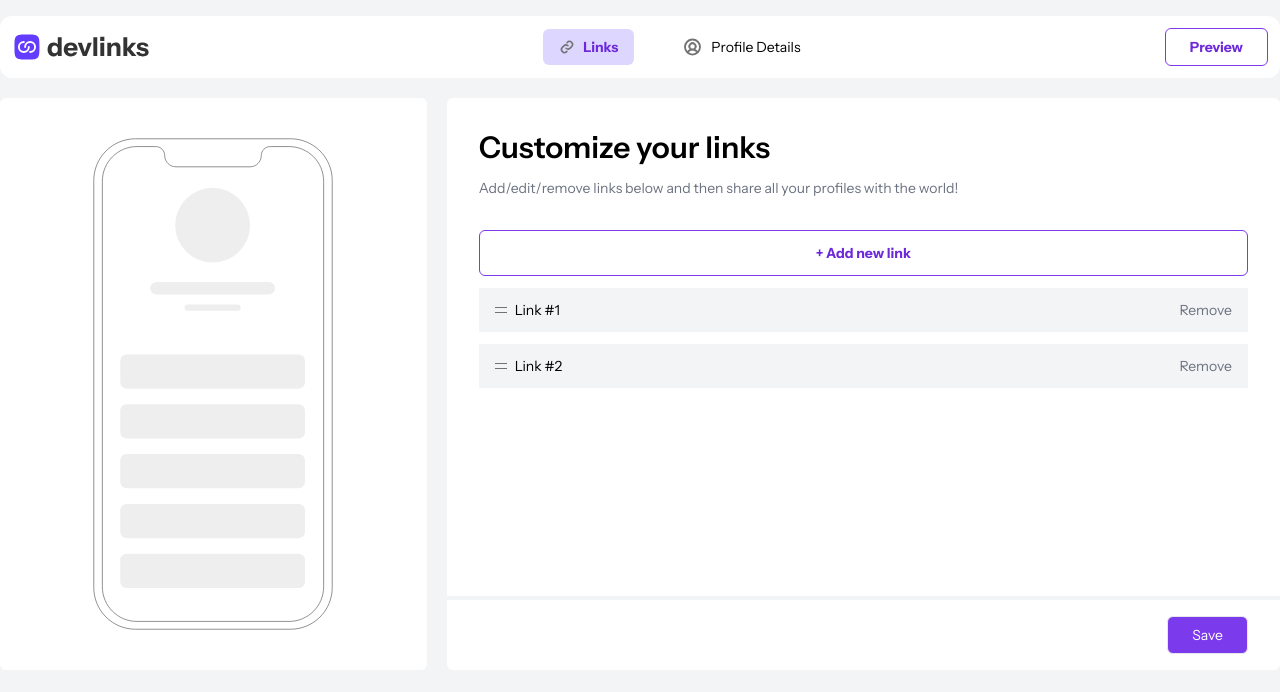
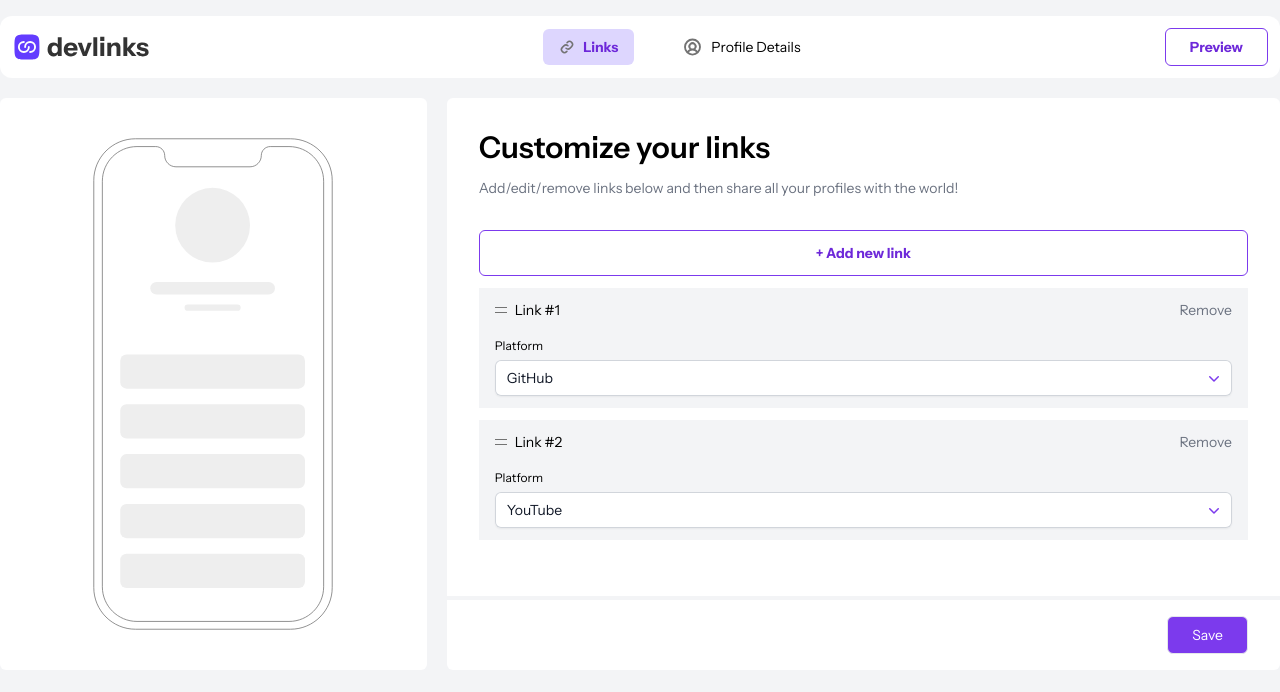
Before and after one commit to focuscw0w/linking-app, a Vue app: page / in a window 1280 px wide. Shown: the top 692 px of the page. Built offline with nearby package versions, Linux system fonts and the light colour scheme.

Commit message:
new dropdown

```diff
--- a/package.json
+++ b/package.json
@@ -9,6 +9,8 @@
     "preview": "vite preview"
   },
   "dependencies": {
+    "@headlessui/vue": "^1.7.16",
+    "@heroicons/vue": "^2.0.18",
     "pinia": "^2.1.6",
     "vue": "^3.3.4"
   },
--- /dev/null
+++ b/src/components/ToggleDisplay/Links/DropDown.vue
@@ -0,0 +1,43 @@
+<template>
+  <Menu as="div" class="relative inline-block text-left w-full mt-3">
+    <div>
+      <label class="text-xs">Platform</label>
+      <MenuButton
+          class="flex w-full justify-between gap-x-1.5 rounded-md bg-white px-3 py-2 mt-1 text-sm font-semi-bold text-gray-900 shadow-sm ring-1 ring-inset ring-gray-300 hover:bg-gray-50">
+        {{ props.placeholder }}
+        <ChevronDownIcon class="-mr-1 h-5 w-5 text-violet-600" aria-hidden="true"/>
+      </MenuButton>
+    </div>
+
+    <transition enter-active-class="transition ease-out duration-100" enter-from-class="transform opacity-0 scale-95"
+                enter-to-class="transform opacity-100 scale-100" leave-active-class="transition ease-in duration-75"
+                leave-from-class="transform opacity-100 scale-100" leave-to-class="transform opacity-0 scale-95">
+      <MenuItems
+          class="absolute right-0 z-10 mt-2 w-56 origin-top-right rounded-md bg-white shadow-lg ring-1 ring-black ring-opacity-5 focus:outline-none">
+        <div class="py-1">
+          <MenuItem v-for="(item, index) in menuItems" :key="index" v-slot="{ active }">
+            <a href="#" @click="userLinksStore.selectMenuItem(item, props.id)"
+               :class="[active ? 'bg-gray-100 text-gray-900' : 'text-gray-700', 'block px-4 py-2 text-sm']">
+              {{ item.text }}
+            </a>
+          </MenuItem>
+        </div>
+      </MenuItems>
+    </transition>
+  </Menu>
+</template>
+
+<script setup>
+import {Menu, MenuButton, MenuItem, MenuItems} from "@headlessui/vue";
+import {ChevronDownIcon} from "@heroicons/vue/20/solid/index.js";
+import {useUserLinksStore} from "../../../store/userLinks.js";
+
+const props = defineProps(["placeholder", "id"]);
+const userLinksStore = useUserLinksStore();
+
+const menuItems = [
+  {text: "GitHub"},
+  {text: "Linkedin"},
+  {text: "Youtube"},
+];
+</script>
--- a/src/components/ToggleDisplay/Links/Link.vue
+++ b/src/components/ToggleDisplay/Links/Link.vue
@@ -5,14 +5,16 @@
         <img src="@/assets/icons/icon-drag-and-drop.svg" alt="drag and drop">
         <p class="text-sm">Link #{{ props.order }}</p>
       </div>
-      <p class="page-description cursor-pointer" @click="userLinksStore.removeUserLink(props.id)">Remove</p>
+      <p class="page-description cursor-pointer hover:text-gray-400" @click="userLinksStore.removeUserLink(props.id)">Remove</p>
     </div>
+    <DropDown :placeholder="props.placeholder" :id="props.id" />
   </div>
 </template>
 
 <script setup>
 import {useUserLinksStore} from "../../../store/userLinks.js";
+import DropDown from "./DropDown.vue";
 
-const props = defineProps(["order", "id"]);
+const props = defineProps(["order", "id", "placeholder",]);
 const userLinksStore = useUserLinksStore();
 </script>
--- a/src/components/ToggleDisplay/Links/Links.vue
+++ b/src/components/ToggleDisplay/Links/Links.vue
@@ -7,7 +7,7 @@
         <p class="page-description">Add/edit/remove links below and then share all your profiles with the world!</p>
         <button class="button-bordered mt-8 w-full">+ Add new link</button>
         <div class="flex flex-col gap-1 mt-3">
-          <Link v-for="Link in userLinksStore.userLinks" :key="Link.id" :order="Link.order"
+          <Link v-for="Link in userLinksStore.userLinks" :key="Link.id" :order="Link.order" :placeholder="Link.platform"
                 :id="Link.id"/>
         </div>
       </div>
--- a/src/store/toggleDisplay.js
+++ b/src/store/toggleDisplay.js
@@ -18,7 +18,7 @@ export const useToggleDisplayStore = defineStore('toggleDisplay', () => {
         }
     ];
 
-    // ACTION
+    // ACTIONS
     const toggleDisplay = (componentName) => {
         currentComponent.value = componentName;
     };
--- a/src/store/userLinks.js
+++ b/src/store/userLinks.js
@@ -1,5 +1,5 @@
-import {defineStore} from 'pinia'
-import {ref, shallowRef} from "vue";
+import {defineStore} from 'pinia';
+import {ref} from "vue";
 
 export const useUserLinksStore = defineStore('userLinkStore', () => {
     // STORE
@@ -23,5 +23,9 @@ export const useUserLinksStore = defineStore('userLinkStore', () => {
         userLinks.value = userLinks.value.filter(userLink => userLink.id !== id);
     }
 
-    return {userLinks, removeUserLink}
+    const selectMenuItem = (item, id) => {
+        userLinks.value[id].platform = item.text;
+    }
+
+    return {userLinks, removeUserLink, selectMenuItem}
 })
```
Also changed, not shown: 1 other file (tests, documents, lock files or other folders).
